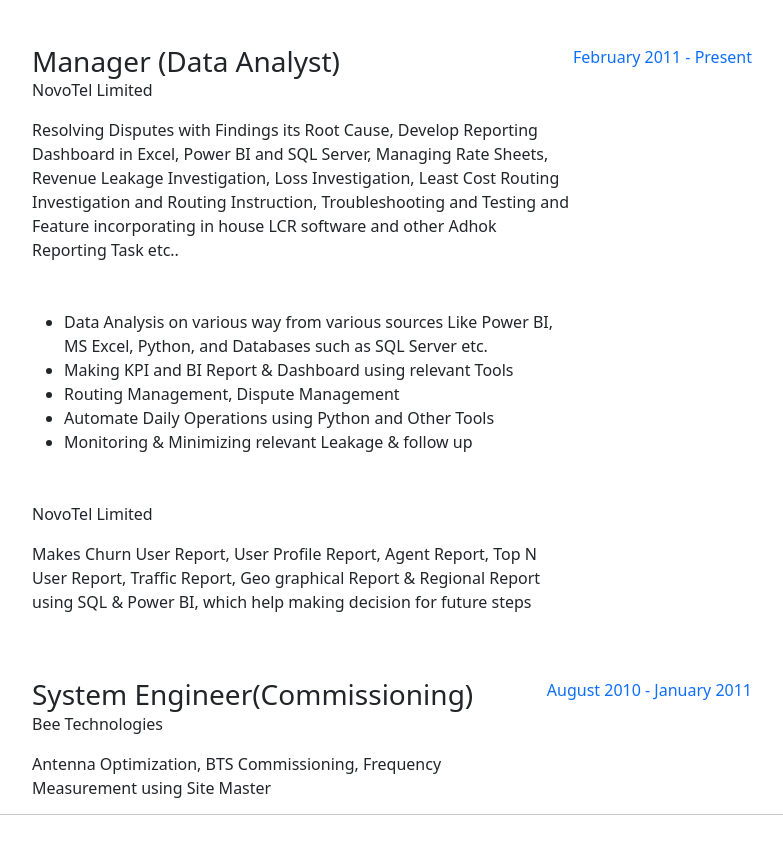
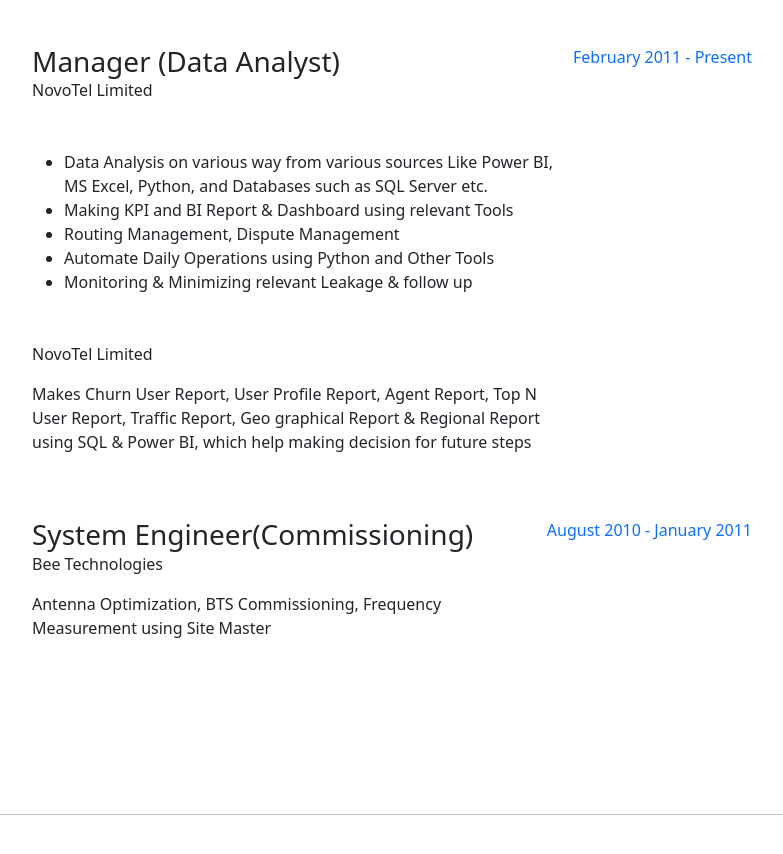
Before and after one commit to bayezidece/bayezidece.github.io, a plain HTML site: page index.html in a window 1280 px wide. Shown: the part 1107-1961 px from the top of the page, without its empty margins (368-1151 px from the left). Drawn offline with Linux system fonts and the light colour scheme.

Commit message:
Update index.html

```diff
--- a/index.html
+++ b/index.html
@@ -92,9 +92,9 @@
                   <div class="flex-grow-1">
                       <h3 class="mb-0">Manager (Data Analyst)</h3>
                       <div class="subheading mb-3">NovoTel Limited</div>
-                      <p class="my-letter-spacing line-height">
+<!--                       <p class="my-letter-spacing line-height">
                         Resolving Disputes with Findings its Root Cause, Develop Reporting Dashboard in Excel, Power BI and SQL Server, Managing Rate Sheets, Revenue Leakage Investigation, Loss Investigation, Least Cost Routing Investigation and Routing Instruction, Troubleshooting and Testing and Feature incorporating in house LCR software and other Adhok Reporting Task etc..
-                      </p>
+                      </p> -->
                       <ul class="fa-ul mb-0 mt-5 mb-5">
                 <li>
                     <span class="fa-li"><i class="fas fa-check"></i></span>
```
